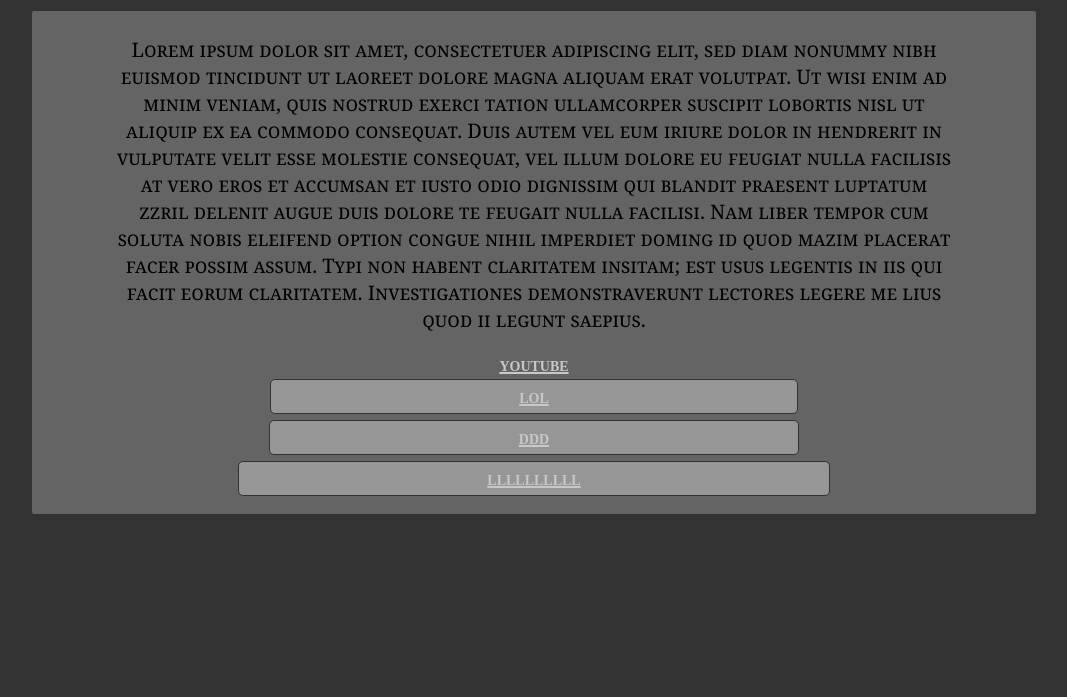
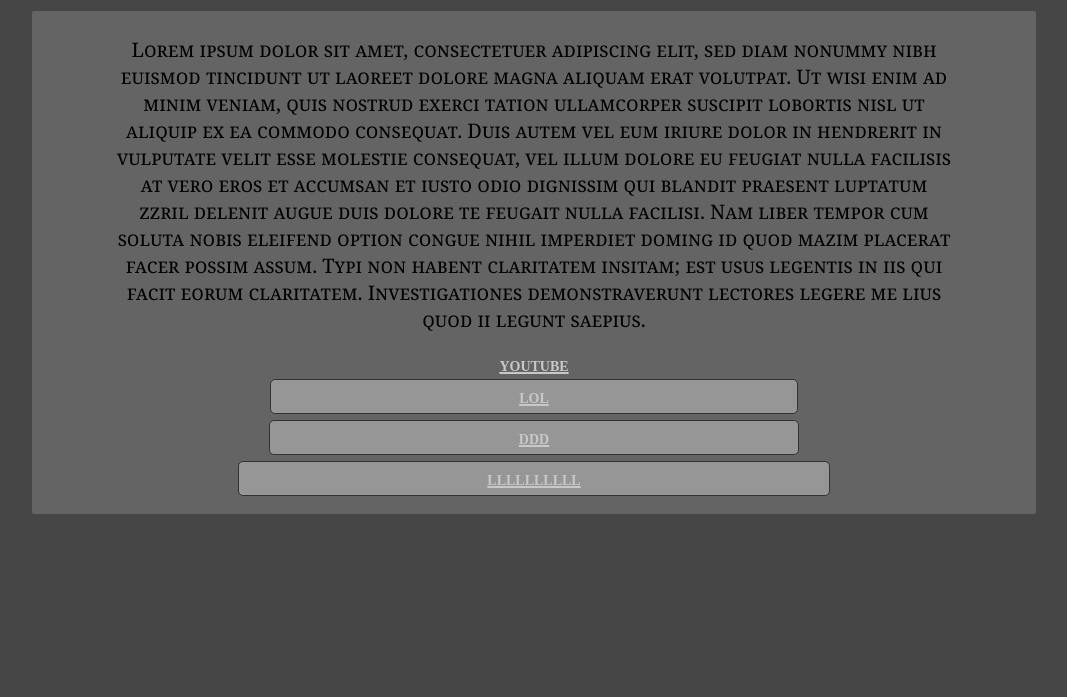
Before and after one commit to Sverreabo/boerringfjellmysteriet, a plain HTML site: page index.html in a window 1280 px wide. Shown: the part 103-800 px from the top of the page, without its empty margins (106-1173 px from the left). Drawn offline with Linux system fonts and the light colour scheme.

Commit message:
Bedre farge

```diff
--- a/style.css
+++ b/style.css
@@ -1,5 +1,5 @@
 body {
-	background-color:rgb(50, 50, 50);
+	background-color:rgb(70, 70, 70);
 	text-align:center;
 	margin:10%;
 	margin-top:1px;
```
